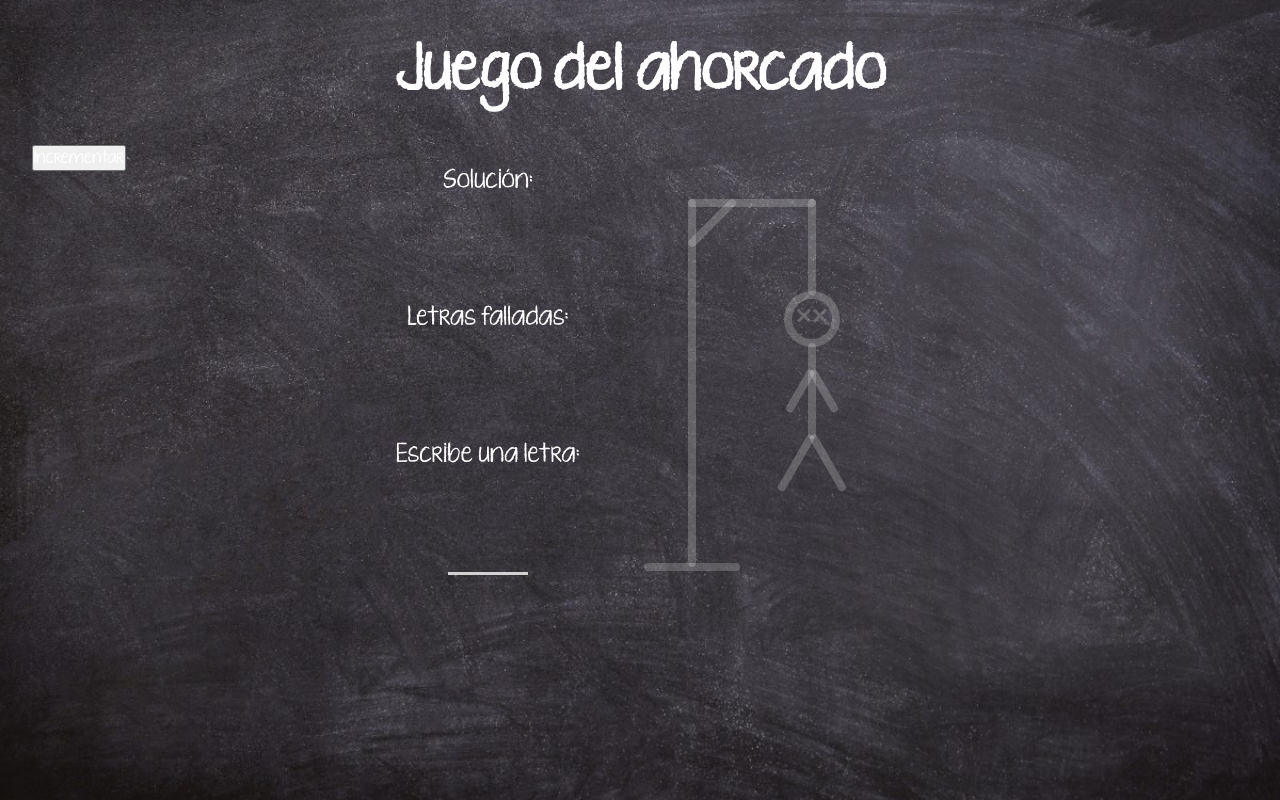
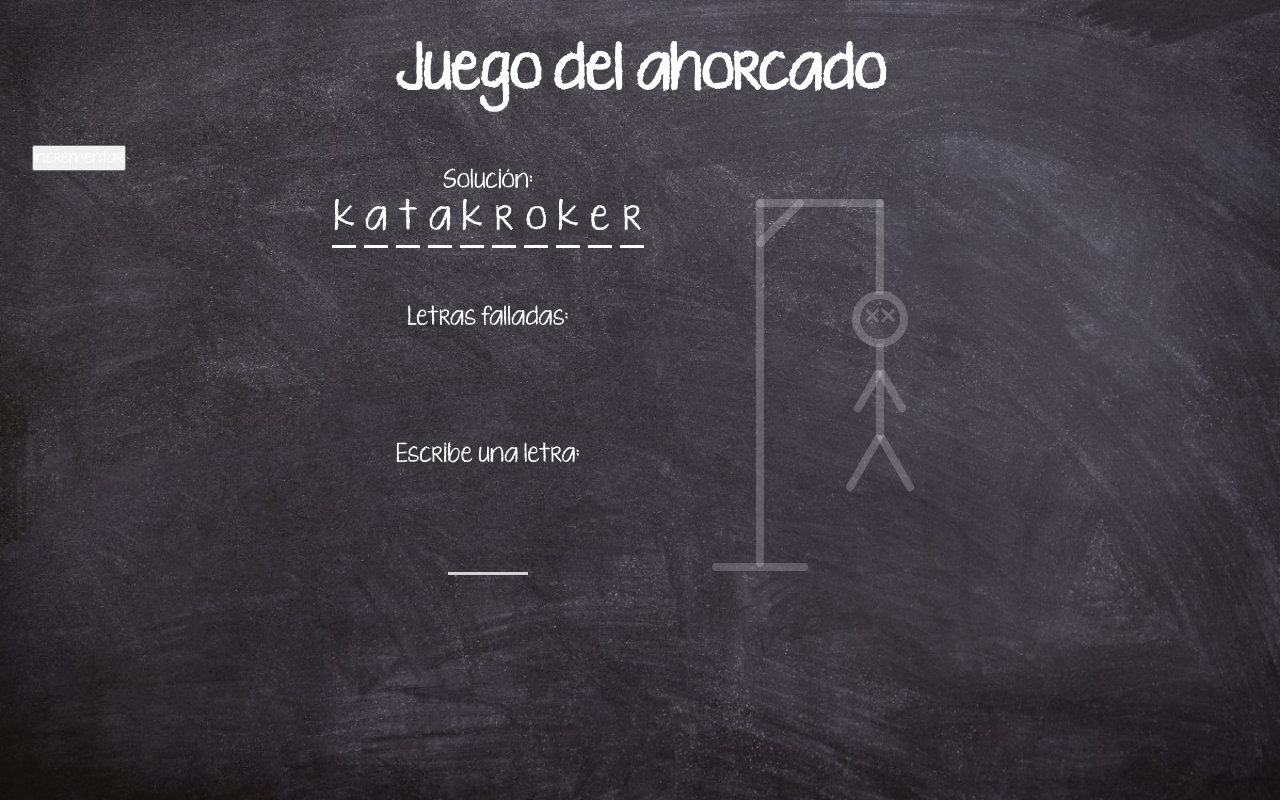
Before and after one commit to Adalab/promo-R-module-3-pair-13-sprint-1-hangman-game, a React (Create React App) app: page / in a window 1280 px wide. Built offline with nearby package versions, Linux system fonts and the light colour scheme.

Commit message:
resolve errors

```diff
--- a/src/components/App.js
+++ b/src/components/App.js
@@ -2,31 +2,39 @@ import "../styles/App.scss";
 import { useState } from "react";
 
 function App() {
+  //Variables estados
   const [numberOfErrors, setNumberOfErrors] = useState(0); //estado del contador
-  const [lastLetter, setLastLetter] = useState(''); //estado del input
+  const [lastLetter, setLastLetter] = useState(""); //estado del input
+  const [word, setWord] = useState("katakroker"); //almacenar la palabra de la API
+  const [userLetters, setUsesLeters] = useState([]); //array para almacenar las letras que introduce la jugadora.
 
   //función para incrementar el contador
   const handleButton = (ev) => {
     ev.preventDefault();
-    const increment = numberOfErrors +1;
+    const increment = numberOfErrors + 1;
     setNumberOfErrors(increment);
-    console.log(numberOfErrors);
   };
 
   //función para obtener lo que escribe la usuaria en el input
   const handleInput = (ev) => {
     const lettersAllowed = /[A-Za-z]/; //expresión regular
-    if (lettersAllowed.test(ev.target.value) === true){
+    if (lettersAllowed.test(ev.target.value) === true) {
       setLastLetter(ev.target.value);
-    }; //hacemos una condicional: le decimos que si el valor que introduce la usuaria es igual a los caracteres permitidos, entonces me guarde la letra, sino no.
+    } //hacemos una condicional: le decimos que si el valor que introduce la usuaria es igual a los caracteres permitidos, entonces me guarde la letra, sino no.
   };
 
   //función para que no se recarge la página al dar al enter.
   const handleSubmit = (ev) => {
     ev.preventDefault();
   };
-
-
+  //funcion para pintar
+  const renderSolutionLetters = () => {
+    const wordLetters = word.split("");
+    // setWord([...wordLetters]);
+    return wordLetters.map((word) => {
+      return <li className="letter"> {word}</li>;
+    });
+  };
 
   return (
     <div className="page">
@@ -38,7 +46,7 @@ function App() {
         <section>
           <div className="solution">
             <h2 className="title">Solución:</h2>
-            <ul className="letters"></ul>
+            <ul className="letters">{renderSolutionLetters()}</ul>
           </div>
           <div className="error">
             <h2 className="title">Letras falladas:</h2>
@@ -61,7 +69,7 @@ function App() {
             />
           </form>
         </section>
-        <section className= {`dummy error- ${numberOfErrors}`} >
+        <section className={`dummy error-${numberOfErrors}`}>
           <span className="error-13 eye"></span>
           <span className="error-12 eye"></span>
           <span className="error-11 line"></span>
```
